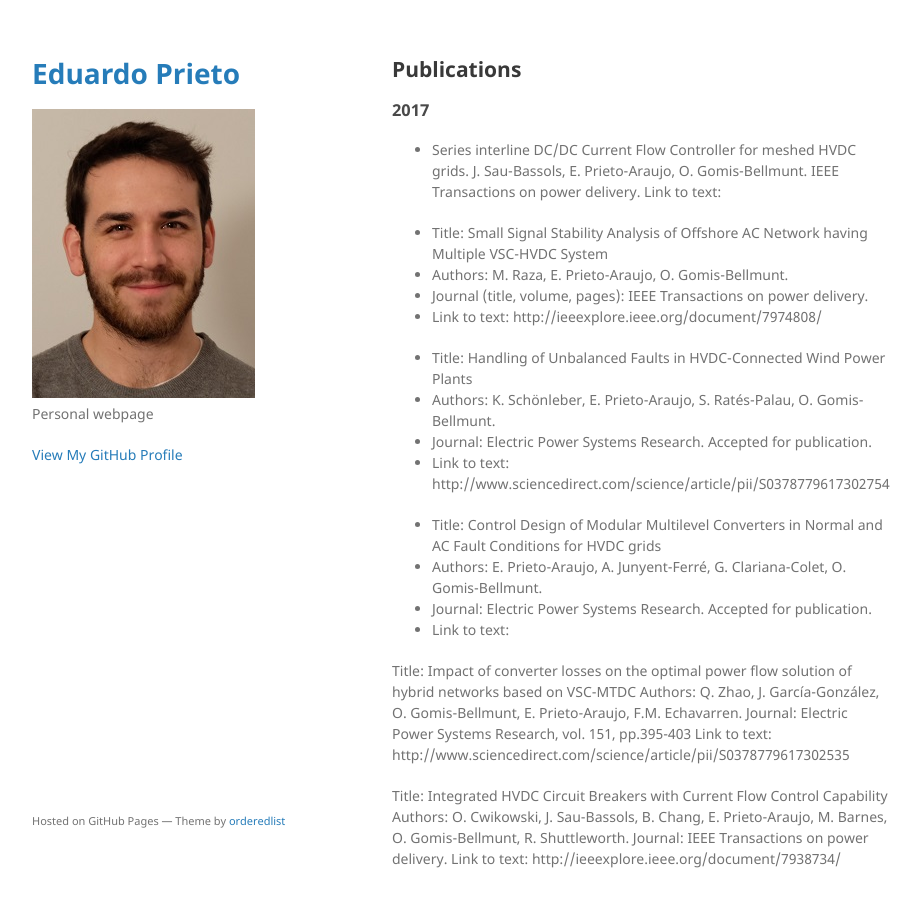
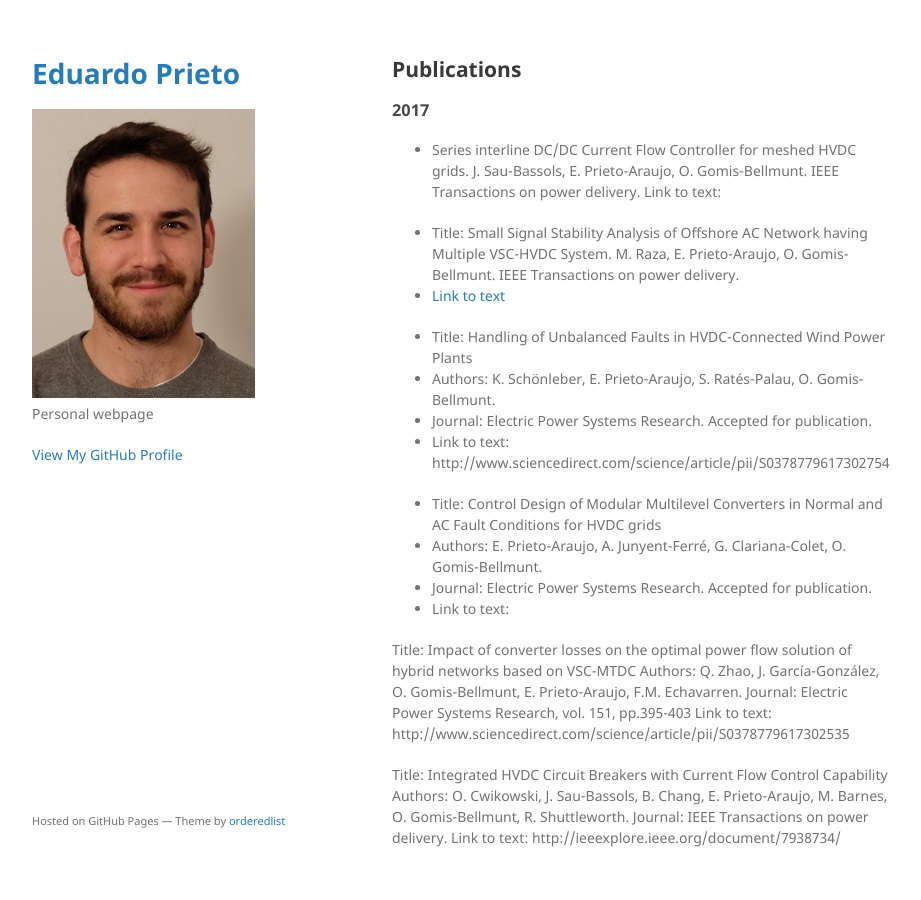
Before and after one commit to eprietoaraujo/eprietoaraujo.github.io, a Jekyll site: the page built from another-page.md, in a window 1280 px wide and 900 px high. Shown: the whole window, without its empty margins (178-1099 px from the left). Built offline with Jekyll 4.4.1, drawn with Linux system fonts in a browser that asks for light colours; our own code applies the rules of GitHub Pages for plain Markdown files.

Commit message:
Update another-page.md

```diff
--- a/another-page.md
+++ b/another-page.md
@@ -10,10 +10,10 @@ J. Sau-Bassols, E. Prieto-Araujo, O. Gomis-Bellmunt.
 IEEE Transactions on power delivery.
 Link to text:
 
-- Title: Small Signal Stability Analysis of Offshore AC Network having Multiple VSC-HVDC System
-- Authors: M. Raza, E. Prieto-Araujo, O. Gomis-Bellmunt.
-- Journal (title, volume, pages): IEEE Transactions on power delivery.
-- Link to text: http://ieeexplore.ieee.org/document/7974808/
+- Title: Small Signal Stability Analysis of Offshore AC Network having Multiple VSC-HVDC System.
+M. Raza, E. Prieto-Araujo, O. Gomis-Bellmunt.
+IEEE Transactions on power delivery.
+- [Link to text](http://ieeexplore.ieee.org/document/7974808/)
 
 - Title: Handling of Unbalanced Faults in HVDC-Connected Wind Power Plants
 - Authors: K. Schönleber, E. Prieto-Araujo, S. Ratés-Palau, O. Gomis-Bellmunt.
```
